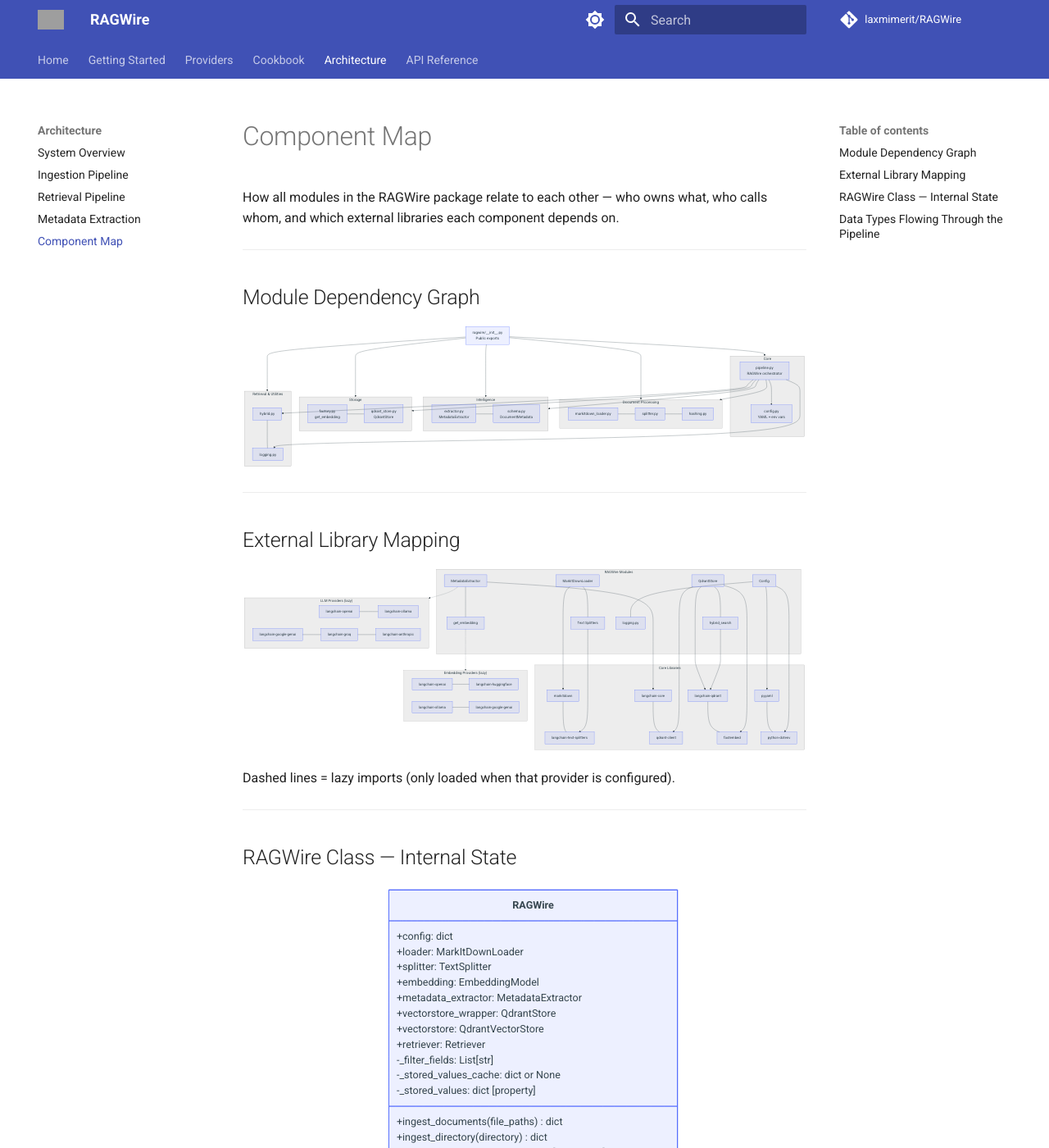
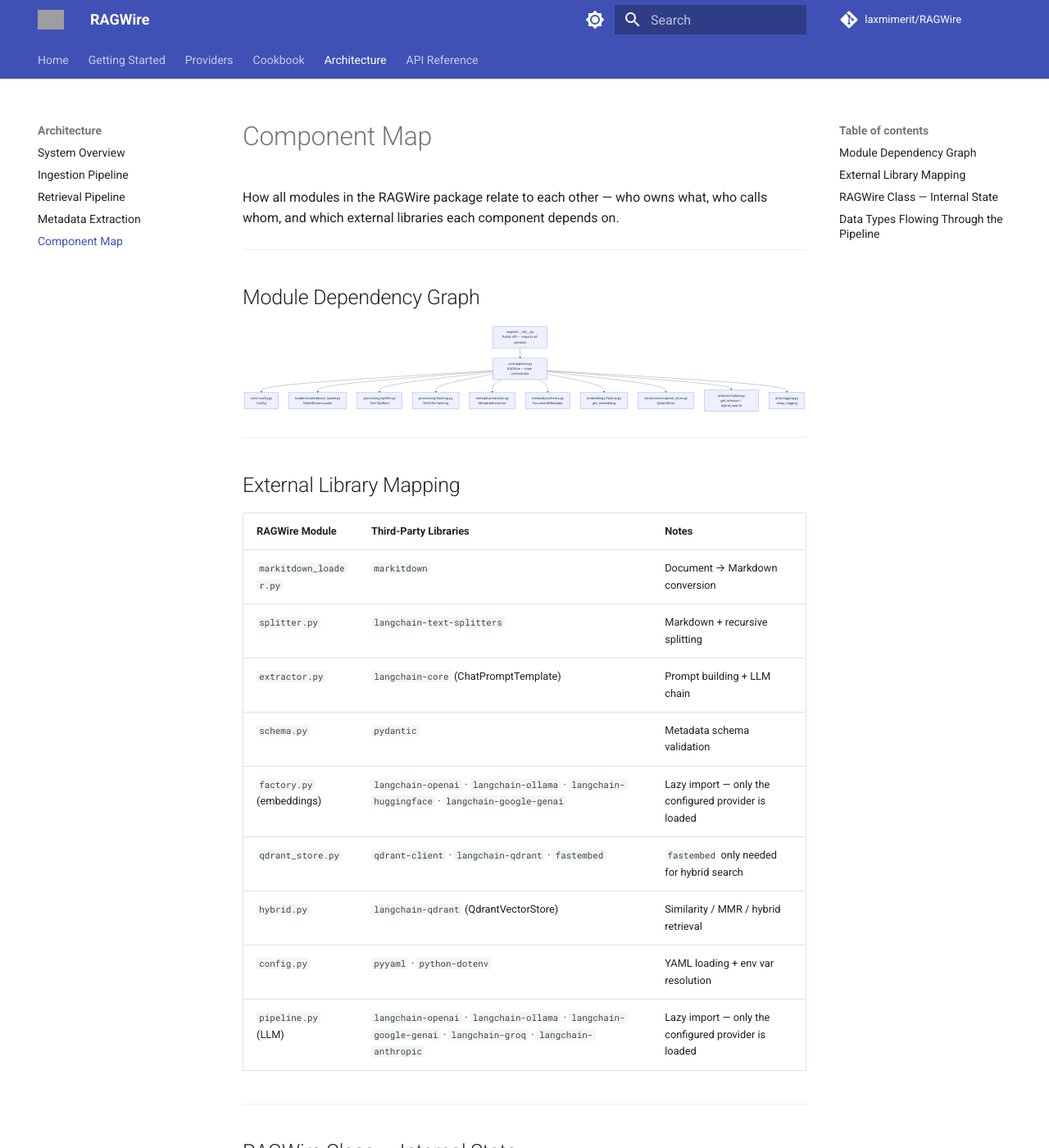
Before and after one commit to laxmimerit/RAGWire, an MkDocs documentation site: the page built from docs/architecture/component_map.md, in a window 1280 px wide and 1400 px high. Shown: the whole window at 82% size. Built offline with MkDocs 1.6.1 and Material for MkDocs 9.7.7, drawn with Linux system fonts in a browser that asks for light colours; comment, search, counter and statistics services are not loaded; grey boxes are pictures that could not be loaded.

Commit message:
docs: add LangSmith tracing guide and fix component map diagrams

````diff
--- a/docs/architecture/component_map.md
+++ b/docs/architecture/component_map.md
@@ -7,97 +7,39 @@
 ## Module Dependency Graph
 
 ```mermaid
-graph TB
-    INIT["ragwire/__init__.py\nPublic exports"]
+graph TD
+    INIT["ragwire/__init__.py\nPublic API — exports all symbols"]
+    INIT --> PIPE
 
-    subgraph Core ["Core"]
-        direction LR
-        PIPE["pipeline.py\nRAGWire orchestrator"]
-        CFG["config.py\nYAML + env vars"]
-    end
+    PIPE["core/pipeline.py\nRAGWire — main orchestrator"]
 
-    subgraph DocProc ["Document Processing"]
-        direction LR
-        LOAD["markitdown_loader.py"] --- SPLIT["splitter.py"] --- HASH["hashing.py"]
-    end
-
-    subgraph Intel ["Intelligence"]
-        direction LR
-        EXT["extractor.py\nMetadataExtractor"] --- SCH["schema.py\nDocumentMetadata"]
-    end
-
-    subgraph Store ["Storage"]
-        direction LR
-        EMB["factory.py\nget_embedding"] --- QS["qdrant_store.py\nQdrantStore"]
-    end
-
-    subgraph RetUtil ["Retrieval & Utilities"]
-        direction LR
-        HYB["hybrid.py"] --- LOG["logging.py"]
-    end
-
-    INIT --> Core
-    INIT --> DocProc
-    INIT --> Intel
-    INIT --> Store
-    INIT --> RetUtil
-
-    PIPE --> CFG
-    PIPE --> DocProc
-    PIPE --> Intel
-    PIPE --> Store
-    PIPE --> HYB
-    PIPE --> LOG
+    PIPE --> CFG["core/config.py\nConfig"]
+    PIPE --> LOAD["loaders/markitdown_loader.py\nMarkItDownLoader"]
+    PIPE --> SPLIT["processing/splitter.py\nText Splitters"]
+    PIPE --> HASH["processing/hashing.py\nSHA256 Hashing"]
+    PIPE --> EXT["metadata/extractor.py\nMetadataExtractor"]
+    PIPE --> SCH["metadata/schema.py\nDocumentMetadata"]
+    PIPE --> EMB["embeddings/factory.py\nget_embedding"]
+    PIPE --> QS["vectorstores/qdrant_store.py\nQdrantStore"]
+    PIPE --> HYB["retriever/hybrid.py\nget_retriever / hybrid_search"]
+    PIPE --> LOG["utils/logging.py\nsetup_logging"]
 ```
 
 ---
 
 ## External Library Mapping
 
-```mermaid
-graph TB
-    subgraph RAGWire ["RAGWire Modules"]
-        direction LR
-        LOAD["MarkItDownLoader"] --- SPLIT["Text Splitters"]
-        EXT["MetadataExtractor"] --- EMB["get_embedding"]
-        QS["QdrantStore"] --- HYB["hybrid_search"]
-        CFG["Config"] --- LOG["logging.py"]
-    end
-
-    subgraph CoreLibs ["Core Libraries"]
-        direction LR
-        MID["markitdown"] --- LTS["langchain-text-splitters"]
-        LCC["langchain-core"] --- QC["qdrant-client"]
-        LQ["langchain-qdrant"] --- FE["fastembed"]
-        YML["pyyaml"] --- DOT["python-dotenv"]
-    end
-
-    subgraph EmbedProviders ["Embedding Providers (lazy)"]
-        direction LR
-        OAI["langchain-openai"] --- HF["langchain-huggingface"]
-        OLL["langchain-ollama"] --- GGL["langchain-google-genai"]
-    end
-
-    subgraph LLMProviders ["LLM Providers (lazy)"]
-        direction LR
-        OAI2["langchain-openai"] --- OLL2["langchain-ollama"]
-        GGL2["langchain-google-genai"] --- GRQ["langchain-groq"] --- ANT["langchain-anthropic"]
-    end
-
-    LOAD --> MID
-    SPLIT --> LTS
-    EXT --> LCC
-    CFG --> YML
-    CFG --> DOT
-    QS --> QC
-    QS --> LQ
-    QS --> FE
-    HYB --> LQ
-    EMB -.-> EmbedProviders
-    EXT -.-> LLMProviders
-```
-
-Dashed lines = lazy imports (only loaded when that provider is configured).
+| RAGWire Module | Third-Party Libraries | Notes |
+|---|---|---|
+| `markitdown_loader.py` | `markitdown` | Document → Markdown conversion |
+| `splitter.py` | `langchain-text-splitters` | Markdown + recursive splitting |
+| `extractor.py` | `langchain-core` (ChatPromptTemplate) | Prompt building + LLM chain |
+| `schema.py` | `pydantic` | Metadata schema validation |
+| `factory.py` (embeddings) | `langchain-openai` · `langchain-ollama` · `langchain-huggingface` · `langchain-google-genai` | Lazy import — only the configured provider is loaded |
+| `qdrant_store.py` | `qdrant-client` · `langchain-qdrant` · `fastembed` | `fastembed` only needed for hybrid search |
+| `hybrid.py` | `langchain-qdrant` (QdrantVectorStore) | Similarity / MMR / hybrid retrieval |
+| `config.py` | `pyyaml` · `python-dotenv` | YAML loading + env var resolution |
+| `pipeline.py` (LLM) | `langchain-openai` · `langchain-ollama` · `langchain-google-genai` · `langchain-groq` · `langchain-anthropic` | Lazy import — only the configured provider is loaded |
 
 ---
 
--- /dev/null
+++ b/docs/cookbook/langsmith.md
@@ -0,0 +1,46 @@
+# LangSmith Tracing
+
+RAGWire uses LangChain internally for LLM calls (metadata extraction, filter extraction). Because of this, **LangSmith tracing works out of the box** — no code changes needed. Just set four environment variables and every LLM call RAGWire makes will appear in your LangSmith dashboard.
+
+## Enable Tracing
+
+Add the following to your `.env` file in the project root:
+
+```env
+LANGSMITH_API_KEY=your_api_key_here
+LANGSMITH_PROJECT=RAGWire
+LANGSMITH_ENDPOINT=https://api.smith.langchain.com
+LANGCHAIN_TRACING_V2=true
+```
+
+Get your API key from [smith.langchain.com](https://smith.langchain.com).
+
+RAGWire loads `.env` automatically at startup via `python-dotenv` — no additional setup required.
+
+## What Gets Traced
+
+Every LLM call RAGWire makes is captured automatically:
+
+| Operation | What You See in LangSmith |
+|---|---|
+| `ingest_documents()` | Metadata extraction prompt + LLM response for each document |
+| `retrieve()` (auto-filter) | Filter extraction prompt + LLM response for each query |
+| `extract_metadata()` | Full prompt with grounding + extracted JSON |
+
+## What to Expect in the Dashboard
+
+Each trace shows:
+- The full prompt sent to the LLM (including grounding values if the collection has data)
+- The raw LLM response before JSON parsing
+- Latency per call
+- Token usage (if supported by the provider)
+
+This is especially useful for debugging why the LLM extracted `"apple"` instead of `"apple inc."` — you can inspect the exact prompt and grounding that was passed.
+
+## Disable Tracing
+
+Remove the variables or set:
+
+```env
+LANGCHAIN_TRACING_V2=false
+```
--- a/mkdocs.yml
+++ b/mkdocs.yml
@@ -82,6 +82,7 @@
     - Diverse Results (MMR): cookbook/mmr.md
     - Preview Documents: cookbook/preview_documents.md
     - Logging Setup: cookbook/logging.md
+    - LangSmith Tracing: cookbook/langsmith.md
     - Metadata-Aware Chatbot: cookbook/filtered_chatbot.md
   - Architecture:
     - System Overview: architecture/overview.md
````
Also changed, not shown: docs/setup.md (+13 -0 lines).
